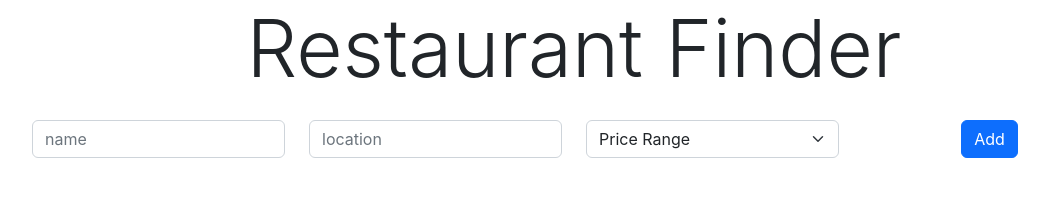
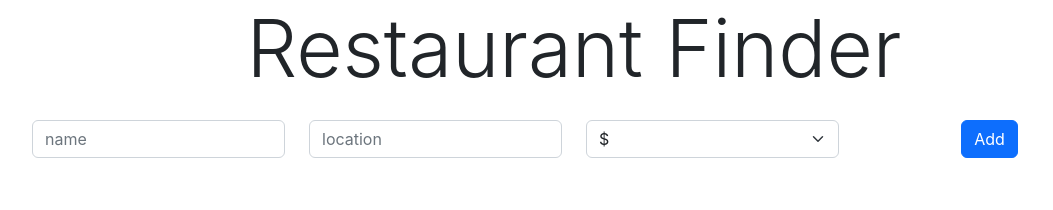
Before and after one commit to louiskwt/yelp_clone, a React (Vite) app in the folder client/: page / in a window 1280 px wide. Shown: the top 210 px of the page, without its empty margins (66-1119 px from the left). Built offline with nearby package versions, Linux system fonts and the light colour scheme; no server answers.

Commit message:
fixed key props warning and fixed typo in AddReview form

```diff
--- a/client/src/components/AddRestaurant.jsx
+++ b/client/src/components/AddRestaurant.jsx
@@ -8,7 +8,7 @@ const AddRestaurant = () => {
     // Controlled input states
     const [name, setName] = useState('');
     const [location, setLocation] = useState('');
-    const [priceRange, setPriceRange] = useState('Price Range');
+    const [rating, setRating] = useState('Rating');
     // Form submit funciton
     const handleSubmit = async (e) => {
         e.preventDefault();
@@ -36,8 +36,8 @@ const AddRestaurant = () => {
                       <input type="text" name="location" placeholder='location' className='form-control' value={location} onChange={e => setLocation(e.target.value)} />
                 </div>
                 <div className="col-3">
-                      <select name="" id="" className='form-select mr-sm-2' value={priceRange} onChange={e => setPriceRange(e.target.value)}>
-                        <option disabled>Price Range</option>
+                      <select name="" className='form-select mr-sm-2' value={rating} onChange={e => setRating(e.target.value)}>
+                        <option defaultValue='Rating' disabled>Price Range</option>
                         <option value="1">$</option>
                         <option value="2">$$</option>
                         <option value="3">$$$</option>
--- a/client/src/components/StarRating.jsx
+++ b/client/src/components/StarRating.jsx
@@ -4,11 +4,11 @@ const StarRating = ({ rating }) => {
     const stars = []
     for (let i = 1; i <= 5; i++) {
         if(i <= rating) {
-            stars.push(<i className='fas fa-star text-warning'></i>);
+            stars.push(<i key={i} className='fas fa-star text-warning'></i>);
         } else if(i === Math.ceil(rating) && !Number.isInteger(rating)) {
-            stars.push(<i className='fas fa-star-half-alt text-warning'></i>)
+            stars.push(<i key={i} className='fas fa-star-half-alt text-warning'></i>)
         } else {
-            stars.push(<i className='far fa-star text-warning'></i>)
+            stars.push(<i key={i} className='far fa-star text-warning'></i>)
         }
     }
   return (
```
